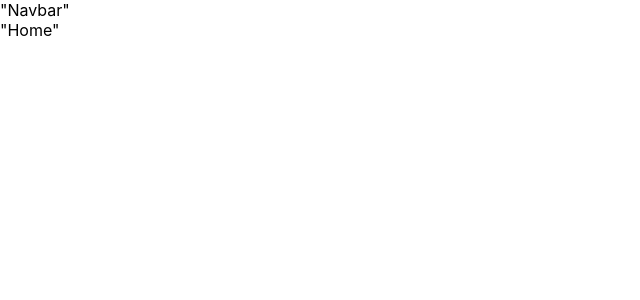
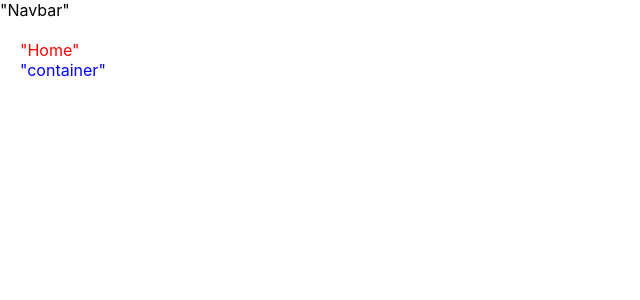
Before and after one commit to WilliamDeckmann/instagram-remade, a React (Create React App) app: page / in a window 1280 px wide. Shown: the top 300 px of the page, without its empty margins (0-640 px from the left). Built offline with nearby package versions, Linux system fonts and the light colour scheme.

Commit message:
Styled Home/Profile & simplified initial style.

```diff
--- a/src/pages/Home.js
+++ b/src/pages/Home.js
@@ -1,7 +1,22 @@
+/** @jsxImportSource @emotion/react */
+import { css, useTheme } from "@emotion/react";
 const Home = () => {
+
+    const Home = css`
+        padding: 20px;
+        color: red;
+
+        .container {
+          color: blue;
+        }
+    `;
+
     return (
-        <div className="Home">
+        <div css={Home}>
             "Home"
+            <div className="container">
+              "container"
+            </div>
         </div>
     );
 }
--- a/src/pages/Profile.js
+++ b/src/pages/Profile.js
@@ -6,18 +6,18 @@ const Profile = () => {
         padding: 20px;
         color: red;
 
-      .testname {
+        .user {
           color: blue;
         }
     `;
+
     return (
         <div css={styles}>
             "Profile"
-            <div className="testname">
-              "image"
+            <div className="user">
+              "user"
             </div>
         </div>
-
     );
 }
 
```
Lines whose indentation alone changed are shown as unchanged.
